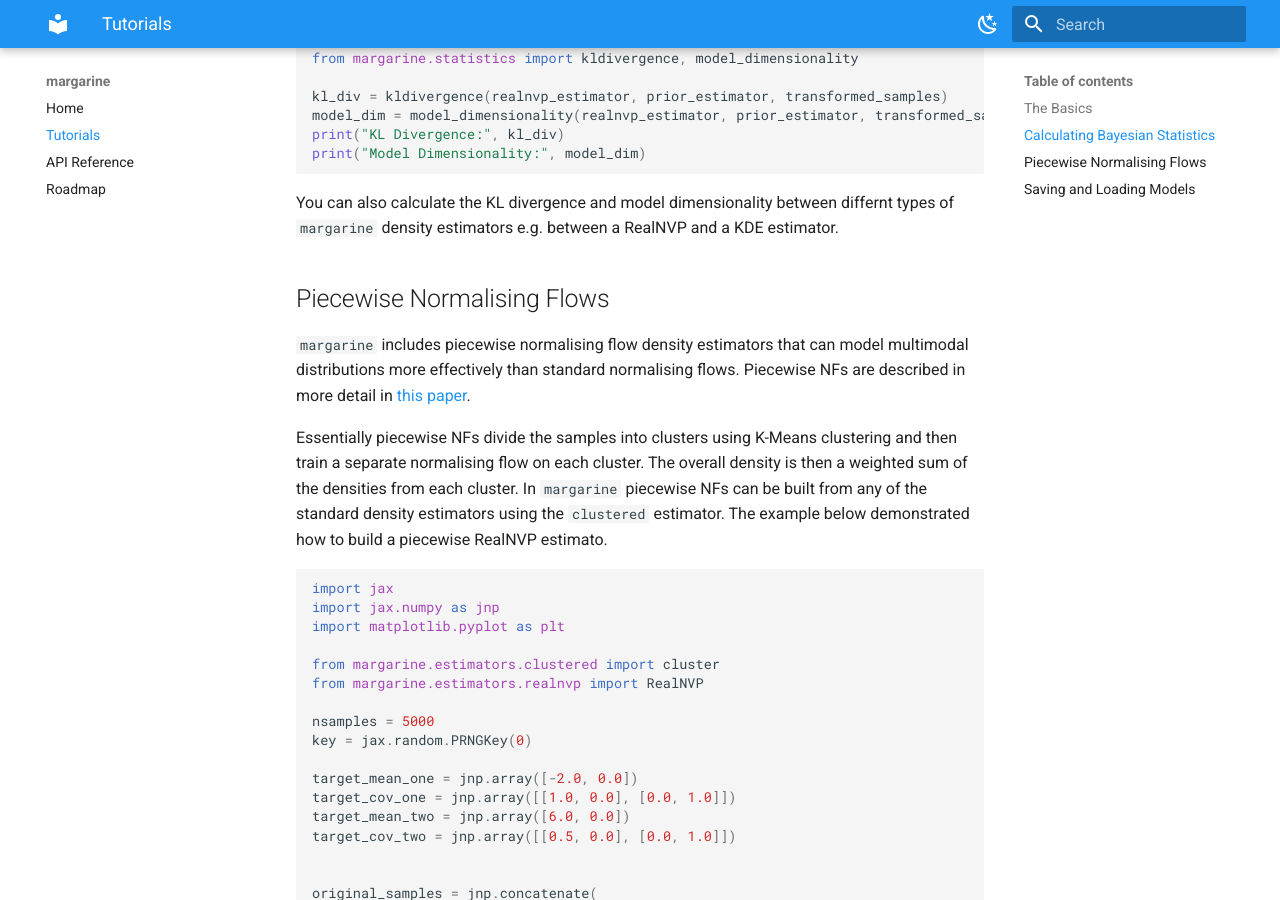
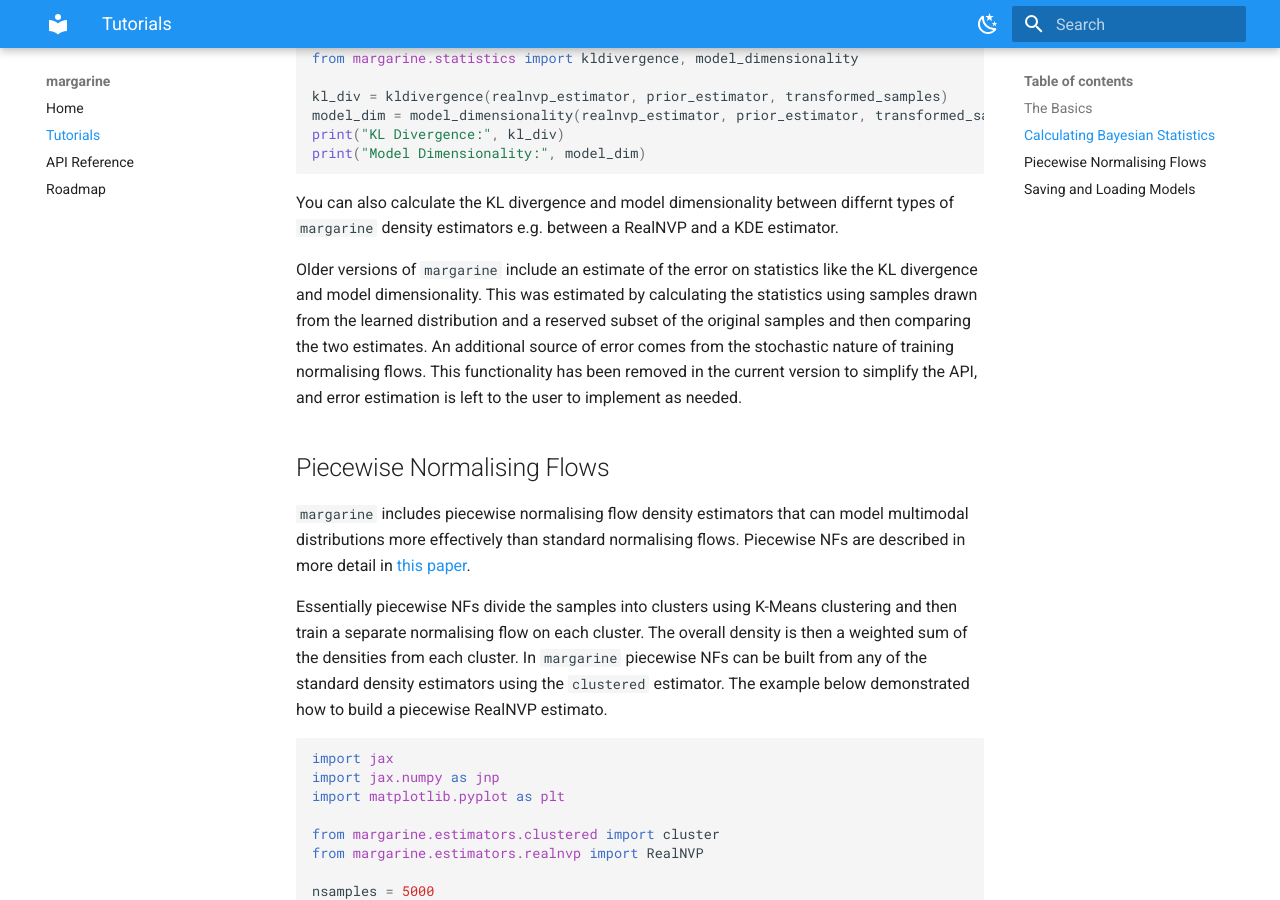
Before and after one commit to htjb/margarine, an MkDocs documentation site: the page built from docs/tutorials.md, in a window 1280 px wide and 900 px high, scrolled down 3596 px. Built offline with MkDocs 1.6.1 and Material for MkDocs 9.7.7, drawn with Linux system fonts in a browser that asks for light colours.

Commit message:
adding a note on statistic errors

````diff
--- a/docs/tutorials.md
+++ b/docs/tutorials.md
@@ -136,8 +136,10 @@ print("KL Divergence:", kl_div)
 print("Model Dimensionality:", model_dim)
 ```
 
+You can also calculate the KL divergence and model dimensionality between differnt types of `margarine` density estimators e.g. between a RealNVP and a KDE estimator.
 
-You can also calculate the KL divergence and model dimensionality between differnt types of `margarine` density estimators e.g. between a RealNVP and a KDE estimator.
+Older versions of `margarine` include an estimate of the error on statistics like the KL divergence and model dimensionality. This was estimated by calculating the statistics using samples drawn from the learned distribution and a reserved subset of the original samples and then comparing the two estimates. An additional source of error comes from the stochastic nature of training normalising flows.
+This functionality has been removed in the current version to simplify the API, and error estimation is left to the user to implement as needed.
 
 ## Piecewise Normalising Flows
 
````
